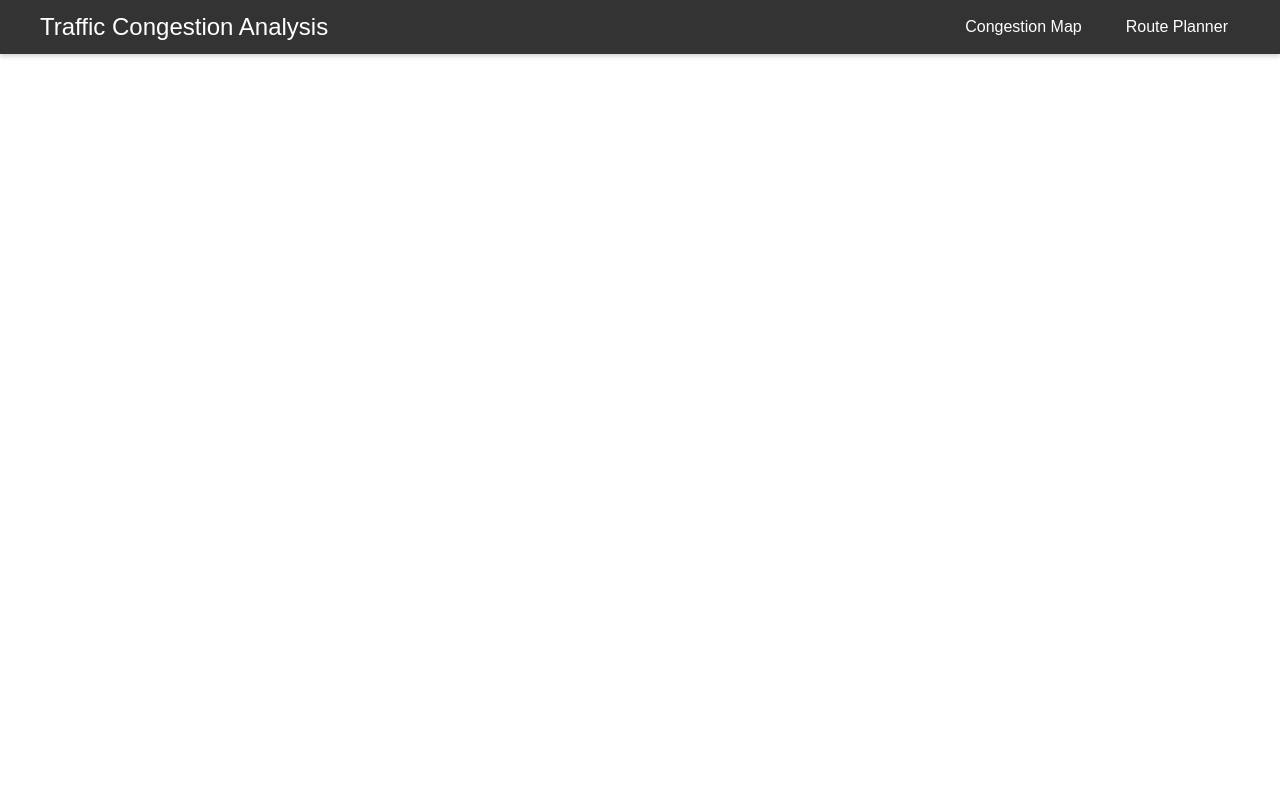
After one commit to rawwlf/CSE6242-Project, a Flask app: template templates/base.html in a window 1280 px wide. The commit adds this page. Run offline with Flask 3, Linux system fonts and the light colour scheme; the template is opened without the code that fills it, so the values that code supplies are empty.

Commit message:
using commong style

```diff
--- a/app.py
+++ b/app.py
@@ -9,16 +9,18 @@ from botocore.config import Config
 
 app = Flask(__name__)
 
+# Configure data loading
 bucket_name = 'cse6242-project-team81'
-state_year_data = pd.read_csv(f's3://{bucket_name}/state_year_data.csv')
-location_counts = pd.read_csv(f's3://{bucket_name}/filtered_location_counts.csv')
+try:
+    state_year_data = pd.read_csv(f's3://{bucket_name}/state_year_data.csv')
+    location_counts = pd.read_csv(f's3://{bucket_name}/filtered_location_counts.csv')
 
-s3 = boto3.client('s3', config=Config(signature_version=UNSIGNED))
-
-response = s3.get_object(Bucket=bucket_name, Key='us-states.json')
-json_data = response['Body'].read().decode('utf-8')
-
-us_states = json.loads(json_data)
+    s3 = boto3.client('s3', config=Config(signature_version=UNSIGNED))
+    response = s3.get_object(Bucket=bucket_name, Key='us-states.json')
+    json_data = response['Body'].read().decode('utf-8')
+    us_states = json.loads(json_data)
+except Exception as e:
+    print(f"Error loading data: {e}")
 
 # Function to create the map
 def create_map(year):
@@ -66,9 +68,12 @@ def index():
     years = sorted(state_year_data['Start_Year'].unique())
     m = create_map(year)
     map_html = m._repr_html_()
-    return render_template('index.html', map_html=map_html, years=years, selected_year=year)
+    return render_template('index.html',
+                          map_html=map_html,
+                          years=years,
+                          selected_year=year)
 
-# New route for the Traffic Flow Optimization page
+# Route for the Traffic Flow Optimization page
 @app.route('/route')
 def route_map():
     return render_template('map.html')
--- /dev/null
+++ b/static/common.css
@@ -0,0 +1,98 @@
+/* Reset and common styles */
+html, body {
+    margin: 0;
+    padding: 0;
+    height: 100%;
+    width: 100%;
+    font-family: 'Arial', sans-serif;
+}
+
+/* Common form styling */
+.form-group {
+    margin-bottom: 15px;
+}
+
+label {
+    display: block;
+    margin-bottom: 5px;
+    font-weight: bold;
+}
+
+input, select {
+    width: 100%;
+    padding: 8px;
+    border: 1px solid #ddd;
+    border-radius: 4px;
+    box-sizing: border-box;
+}
+
+button, .button {
+    background-color: #4CAF50;
+    color: white;
+    padding: 10px 15px;
+    border: none;
+    border-radius: 4px;
+    cursor: pointer;
+    font-size: 16px;
+    text-align: center;
+    text-decoration: none;
+    display: inline-block;
+}
+
+button:hover, .button:hover {
+    background-color: #45a049;
+}
+
+/* Card styling */
+.card {
+    background: white;
+    border-radius: 5px;
+    box-shadow: 0 0 15px rgba(0,0,0,0.1);
+    padding: 20px;
+    margin-bottom: 20px;
+}
+
+/* Panel styling */
+.panel {
+    background: rgba(255, 255, 255, 0.9);
+    padding: 15px;
+    border-radius: 5px;
+    box-shadow: 0 0 15px rgba(0,0,0,0.2);
+}
+
+/* Utility classes */
+.text-center {
+    text-align: center;
+}
+
+.mb-10 {
+    margin-bottom: 10px;
+}
+
+.mb-20 {
+    margin-bottom: 20px;
+}
+
+.mt-10 {
+    margin-top: 10px;
+}
+
+.mt-20 {
+    margin-top: 20px;
+}
+
+/* Responsive container */
+.container {
+    width: 100%;
+    height: 100%;
+    position: relative;
+}
+
+/* Control panel styling */
+.control-panel {
+    position: absolute;
+    top: 20px;
+    right: 20px;
+    z-index: 900;
+    width: 300px;
+}
--- /dev/null
+++ b/templates/base.html
@@ -0,0 +1,100 @@
+<!DOCTYPE html>
+<html lang="en">
+<head>
+    <meta charset="UTF-8">
+    <meta name="viewport" content="width=device-width, initial-scale=1.0">
+    <title>{% block title %}Traffic Analysis System{% endblock %}</title>
+
+    <!-- Common CSS -->
+    <link rel="stylesheet" href="{{ url_for('static', filename='common.css') }}">
+
+    <!-- Page-specific CSS -->
+    {% block additional_css %}{% endblock %}
+
+    <style>
+        /* Quick fixes that might be needed across all pages */
+        .navigation {
+            position: fixed;
+            top: 0;
+            left: 0;
+            right: 0;
+            background: #333;
+            color: white;
+            padding: 10px 20px;
+            z-index: 1000;
+            box-shadow: 0 2px 5px rgba(0,0,0,0.2);
+        }
+
+        .nav-container {
+            max-width: 1200px;
+            margin: 0 auto;
+            display: flex;
+            justify-content: space-between;
+            align-items: center;
+        }
+
+        .site-title {
+            font-size: 1.5rem;
+            margin: 0;
+            color: white;
+            text-decoration: none;
+        }
+
+        .nav-links {
+            display: flex;
+            gap: 20px;
+        }
+
+        .nav-link {
+            color: white;
+            text-decoration: none;
+            padding: 8px 12px;
+            border-radius: 4px;
+            transition: background-color 0.3s;
+        }
+
+        .nav-link:hover {
+            background-color: #555;
+        }
+
+        .nav-link.active {
+            background-color: #4CAF50;
+        }
+
+        .main-content {
+            padding-top: 60px; /* Make room for fixed navbar */
+            height: calc(100vh - 60px);
+            width: 100%;
+        }
+
+        /* Additional utility classes */
+        .full-height {
+            height: 100%;
+        }
+
+        .full-width {
+            width: 100%;
+        }
+    </style>
+</head>
+<body>
+    <!-- Navigation Bar -->
+    <nav class="navigation">
+        <div class="nav-container">
+            <a href="/" class="site-title">Traffic Congestion Analysis</a>
+            <div class="nav-links">
+                <a href="/" class="nav-link {% if request.path == '/' %}active{% endif %}">Congestion Map</a>
+                <a href="/route" class="nav-link {% if request.path == '/route' %}active{% endif %}">Route Planner</a>
+            </div>
+        </div>
+    </nav>
+
+    <!-- Main Content -->
+    <div class="main-content">
+        {% block content %}{% endblock %}
+    </div>
+
+    <!-- Common JavaScript -->
+    {% block scripts %}{% endblock %}
+</body>
+</html>
```
Also changed, not shown: requirements.txt (added, +13 -0 lines), static/map_style.css (+4 -44 lines), static/style.css (+14 -2 lines), templates/index.html (+11 -16 lines), templates/map.html (+11 -12 lines), README.md.
